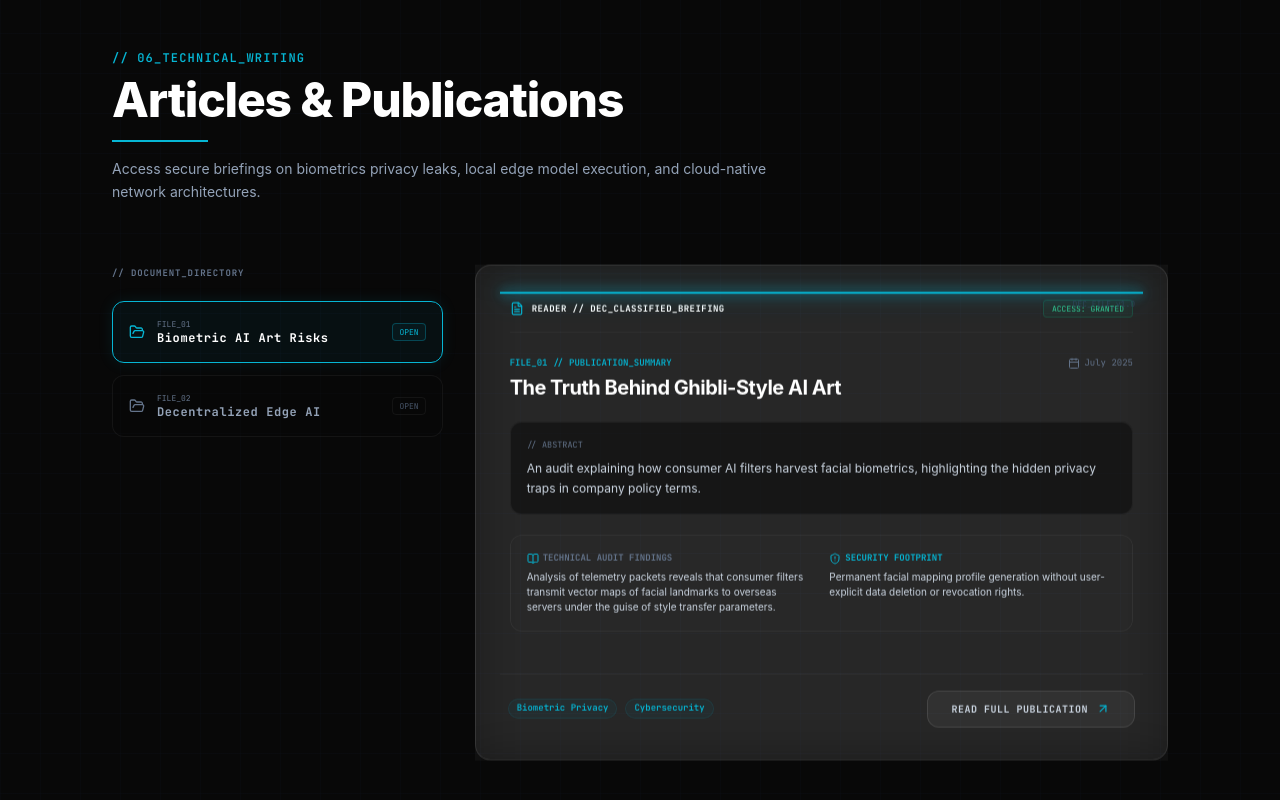
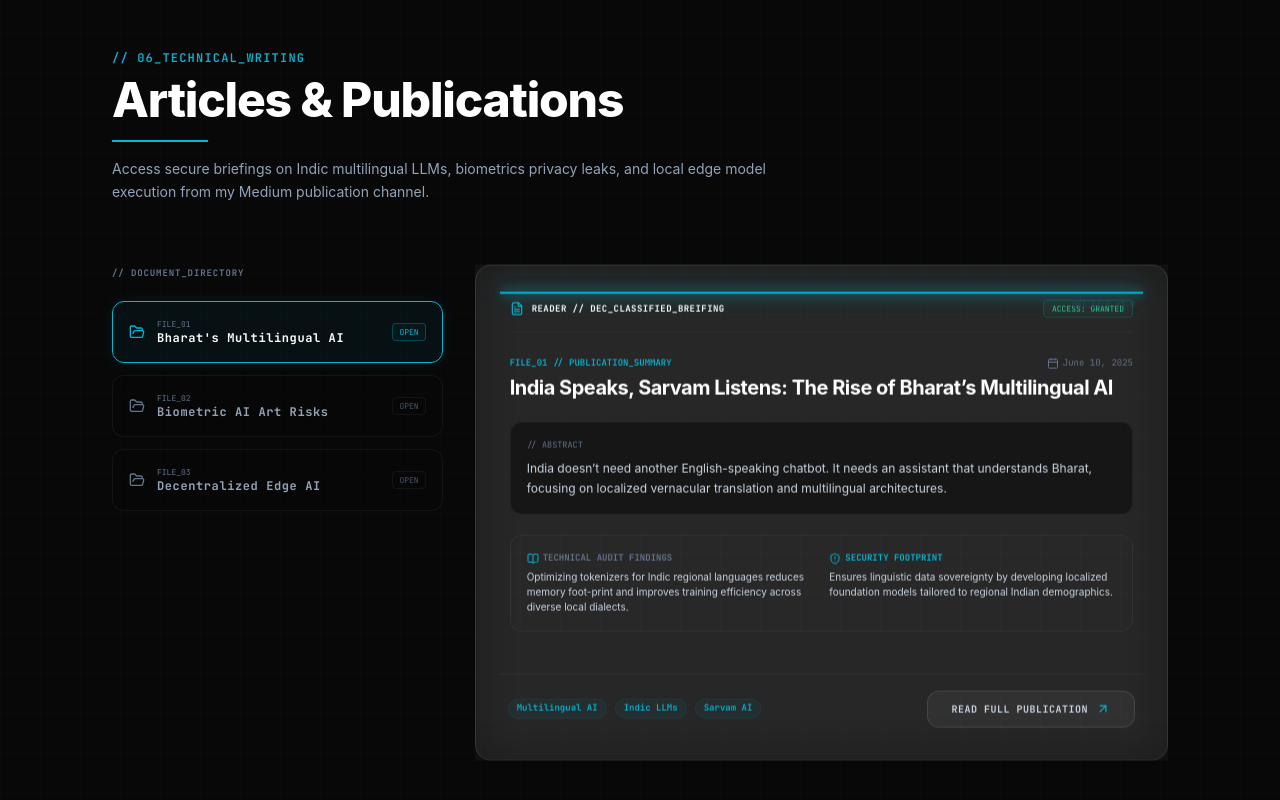
Before and after one commit to KRUTHIKTR/portfolio, a React (Vite) app: page / in a window 1280 px wide. Shown: the part 5607-6407 px from the top of the page. Built offline with nearby package versions, Linux system fonts and the light colour scheme.

Commit message:
feat: synchronize articles and links with Medium profile in TechnicalWriting.jsx

```diff
--- a/src/components/TechnicalWriting.jsx
+++ b/src/components/TechnicalWriting.jsx
@@ -7,26 +7,38 @@
   {
     id: 1,
     fileNum: "FILE_01",
-    shortTitle: "Biometric AI Art Risks",
-    title: "The Truth Behind Ghibli-Style AI Art",
-    tags: ["Biometric Privacy", "Cybersecurity"],
-    date: "July 2025",
-    summary: "An audit explaining how consumer AI filters harvest facial biometrics, highlighting the hidden privacy traps in company policy terms.",
-    findings: "Analysis of telemetry packets reveals that consumer filters transmit vector maps of facial landmarks to overseas servers under the guise of style transfer parameters.",
-    securityRisk: "Permanent facial mapping profile generation without user-explicit data deletion or revocation rights.",
-    link: "https://dev.to/kruthiktr"
+    shortTitle: "Bharat's Multilingual AI",
+    title: "India Speaks, Sarvam Listens: The Rise of Bharat’s Multilingual AI",
+    tags: ["Multilingual AI", "Indic LLMs", "Sarvam AI"],
+    date: "June 10, 2025",
+    summary: "India doesn’t need another English-speaking chatbot. It needs an assistant that understands Bharat, focusing on localized vernacular translation and multilingual architectures.",
+    findings: "Optimizing tokenizers for Indic regional languages reduces memory foot-print and improves training efficiency across diverse local dialects.",
+    securityRisk: "Ensures linguistic data sovereignty by developing localized foundation models tailored to regional Indian demographics.",
+    link: "https://medium.com/@kruthiktrgowda"
   },
   {
     id: 2,
     fileNum: "FILE_02",
+    shortTitle: "Biometric AI Art Risks",
+    title: "The Dark Side of Ghibli-Style AI Art: Privacy Concerns You Need to Know",
+    tags: ["Biometric Privacy", "Cybersecurity"],
+    date: "April 1, 2025",
+    summary: "The Viral Ghibli-Style AI Art Trend: A Privacy Nightmare? An audit explaining how consumer AI filters harvest facial biometrics, highlighting the hidden privacy traps in company policy terms.",
+    findings: "Analysis of telemetry packets reveals that consumer filters transmit vector maps of facial landmarks to overseas servers under the guise of style transfer parameters.",
+    securityRisk: "Permanent facial mapping profile generation without user-explicit data deletion or revocation rights.",
+    link: "https://medium.com/@kruthiktrgowda"
+  },
+  {
+    id: 3,
+    fileNum: "FILE_03",
     shortTitle: "Decentralized Edge AI",
-    title: "Beyond the Cloud: Why Intelligent Edge is the Future",
+    title: "Beyond the Cloud: Why Intelligent Edge is the Future of AI and Computing",
     tags: ["Edge AI", "Latency Optimization"],
-    date: "October 2025",
-    summary: "Discussing why local edge sensors and IoT devices are replacing centralized cloud infrastructure to cut latency and secure sensitive data.",
+    date: "March 31, 2025",
+    summary: "The future of AI isn’t just in the cloud—it’s at the edge, where intelligence meets real-time action. Discussing why local edge sensors and IoT devices are replacing centralized cloud infrastructure to cut latency.",
     findings: "Inference pipelines on local gateway hardware (e.g. Raspberry Pi / Jetson Nano) reduced network response times (RTT) from 180ms to 22ms compared to centralized cloud VMs.",
     securityRisk: "Local data minimization reduces broad ingress vulnerabilities, completely mitigating typical man-in-the-middle telemetry intercepts.",
-    link: "https://dev.to/kruthiktr"
+    link: "https://medium.com/@kruthiktrgowda"
   }
 ];
 
@@ -44,7 +56,7 @@
         </h2>
         <div className="h-[2px] w-24 bg-[#06b6d4]" />
         <p className="text-slate-400 max-w-2xl mt-4 text-sm font-sans leading-relaxed">
-          Access secure briefings on biometrics privacy leaks, local edge model execution, and cloud-native network architectures.
+          Access secure briefings on Indic multilingual LLMs, biometrics privacy leaks, and local edge model execution from my Medium publication channel.
         </p>
       </div>
 
```
